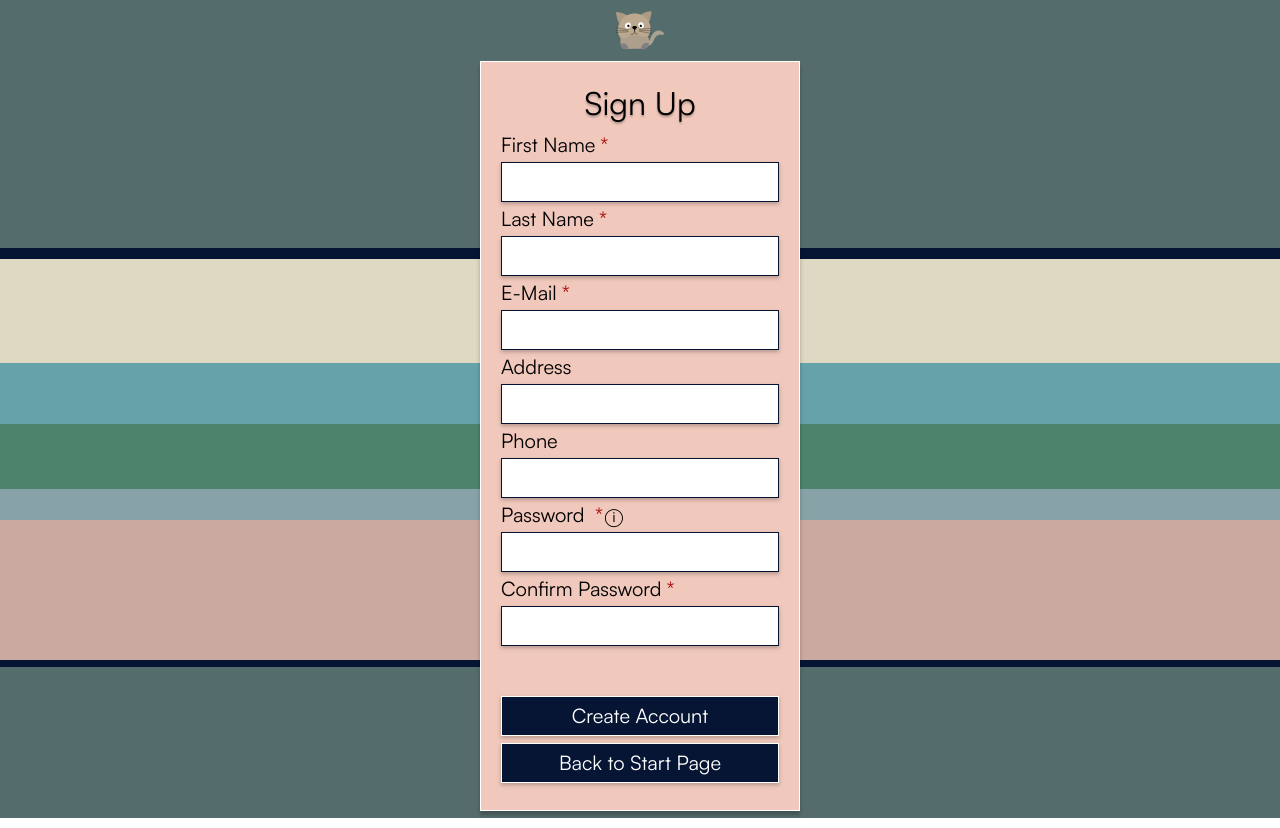
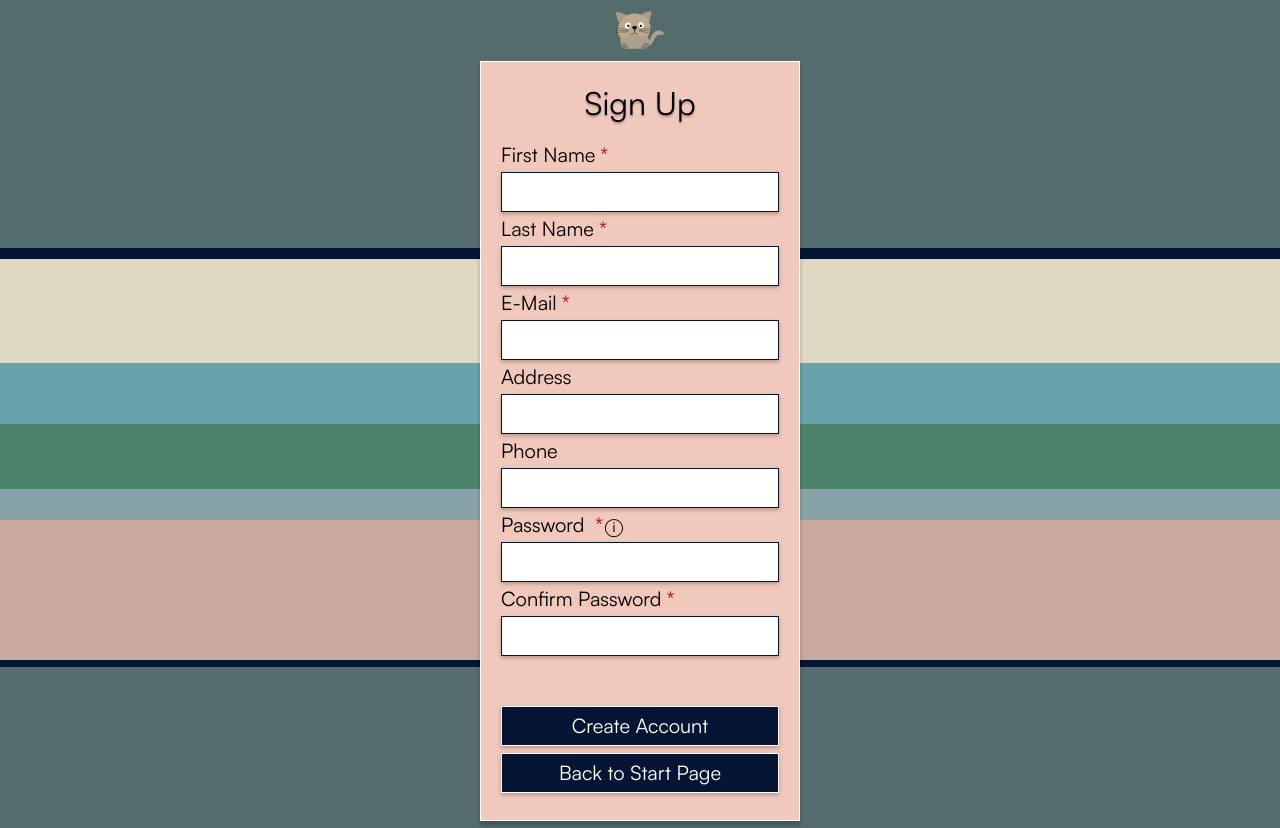
Before and after one commit to ghersmann/herding-cats, a Vue app: page /SignUp in a window 1280 px wide. Built offline with nearby package versions, Linux system fonts and the light colour scheme; no server answers.

Commit message:
Updates to Global CSS - delete-btn

```diff
--- a/src/assets/global.css
+++ b/src/assets/global.css
@@ -257,7 +257,7 @@ input[type='datetime-local'] {
 }
 
 .title {
-  margin-bottom: 1rem;
+  margin-bottom: 2rem;
 }
 
 label {
```
